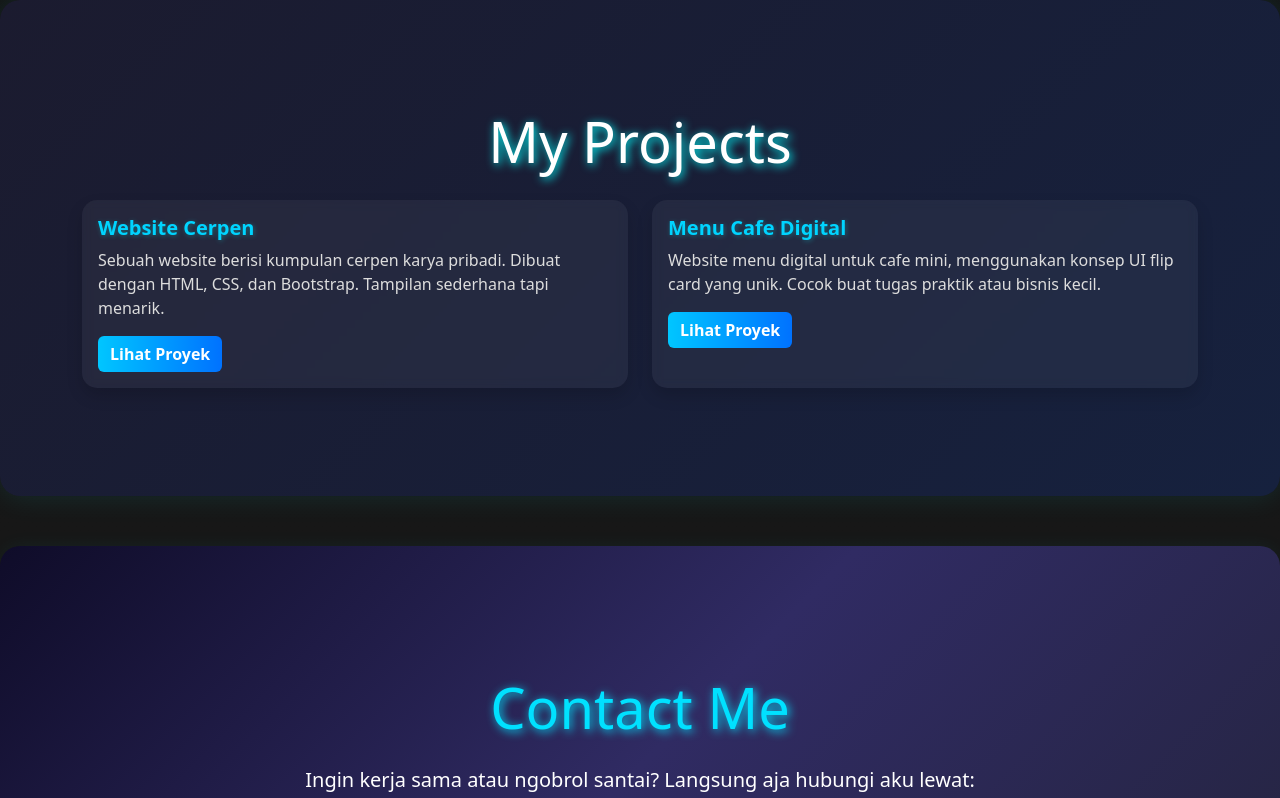
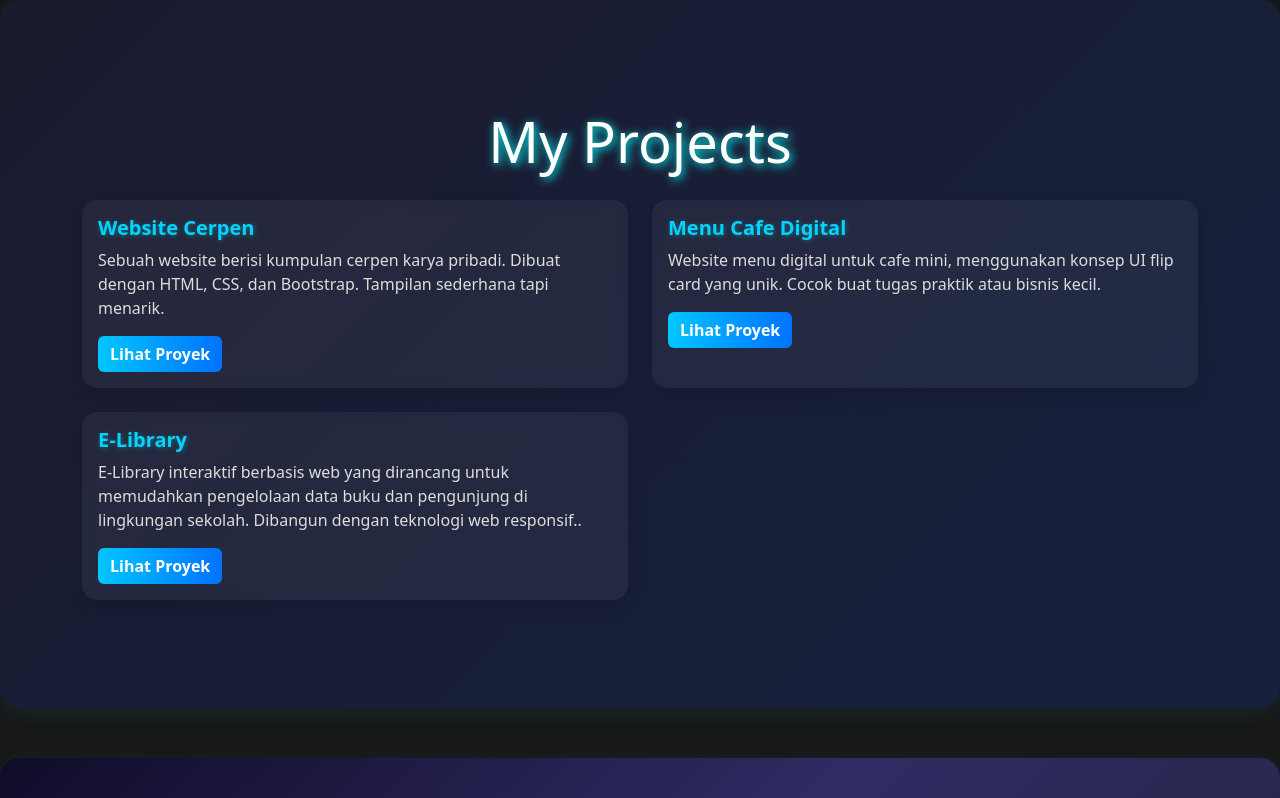
Before and after one commit to 7arzz/myPortofolio, a plain HTML site: page index.html in a window 1280 px wide. Shown: the part 1066-1864 px from the top of the page. Drawn offline with nearby package versions, Linux system fonts and the light colour scheme.

Commit message:
Update index.html E-Library

```diff
--- a/index.html
+++ b/index.html
@@ -87,6 +87,17 @@
           </div>
         </div>
 
+               <!-- Project 3: E-Library -->
+        <div class="col-md-6" data-aos="zoom-in">
+          <div class="card h-100 shadow">
+            <div class="card-body">
+              <h5 class="card-title">E-Library</h5>
+              <p class="card-text"> E-Library interaktif berbasis web yang dirancang untuk memudahkan pengelolaan data buku dan pengunjung di lingkungan sekolah. Dibangun dengan teknologi web responsif..</p>
+              <a href="https://7arzz.github.io/E-Library-/" class="btn btn-primary" target="_blank">Lihat Proyek</a>
+            </div>
+          </div>
+        </div>
+
       </div>
     </div>
   </section>
```
